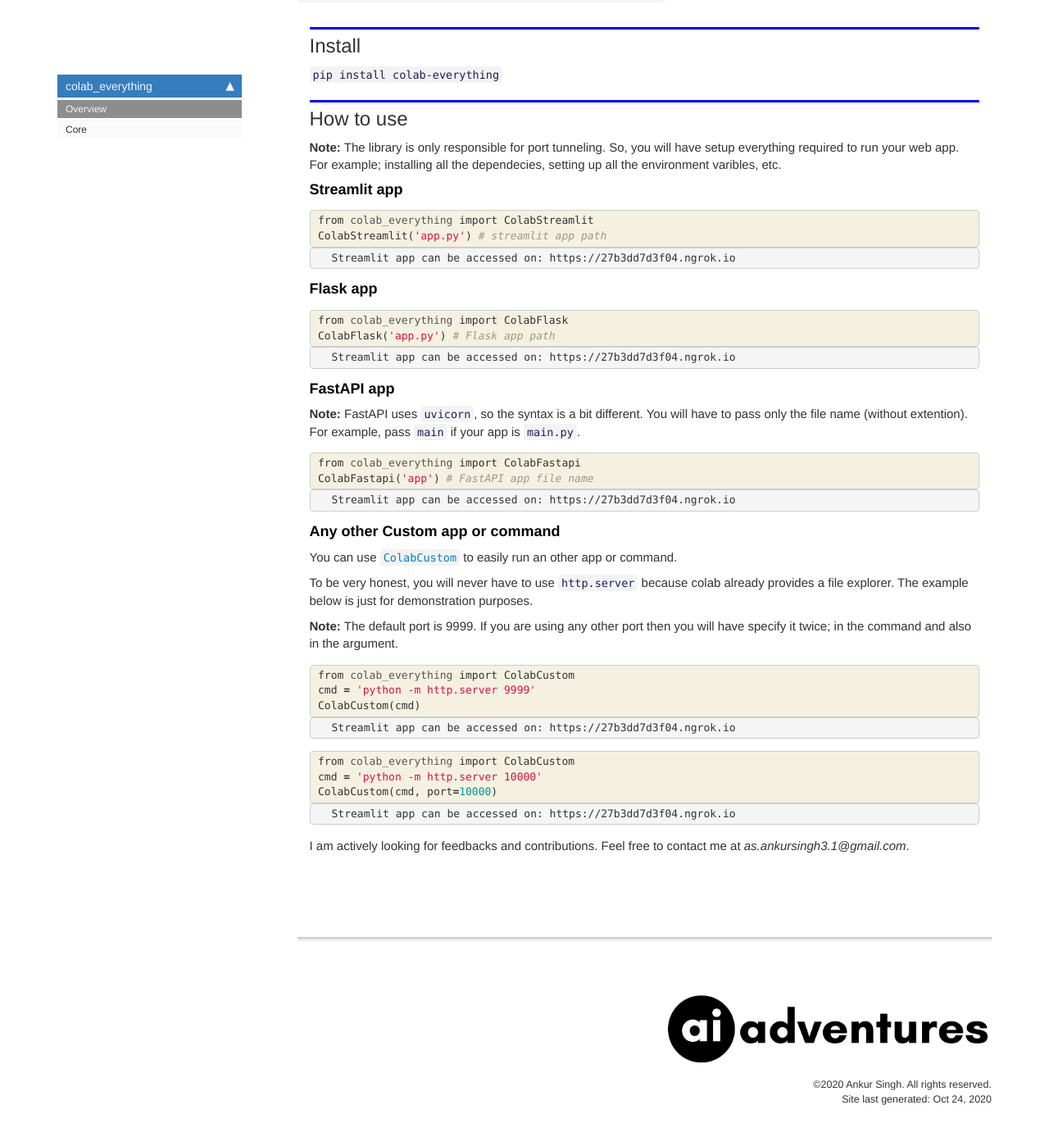
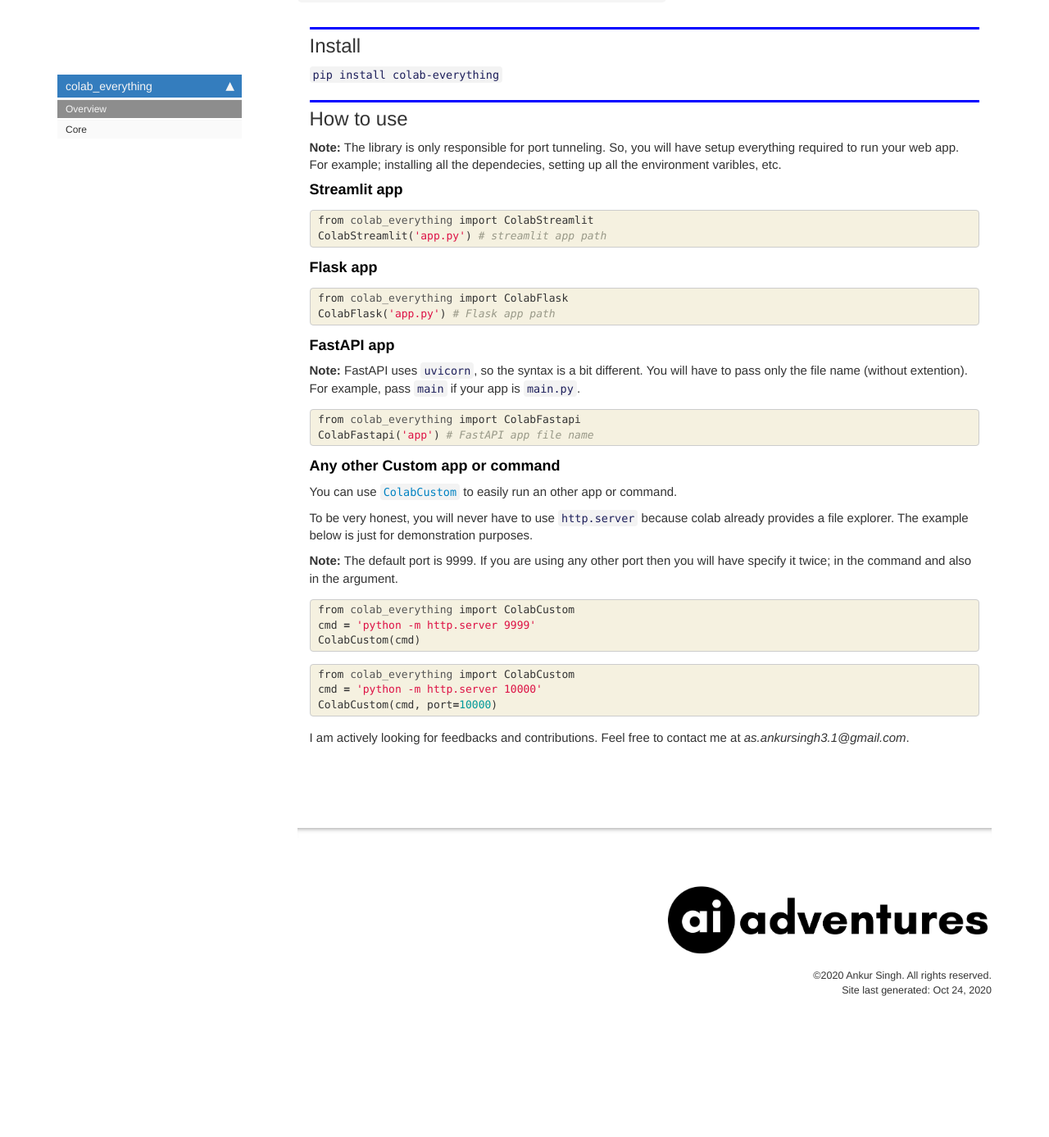
Before and after one commit to Ankur-singh/colab_everything, a Jekyll site: the page built from docs/index.html, in a window 1280 px wide and 1400 px high, scrolled down 379 px. Shown: the top 1387 px of the window at 82% size. Built offline with Jekyll 4.4.1, drawn with Linux system fonts in a browser that asks for light colours; nearby versions of some CDN libraries; comment, search, counter and statistics services are not loaded; after the commit the page ends 1647 px from its top, so only the background shows below that.

Commit message:
clear output

```diff
--- a/colab_everything/__init__.py
+++ b/colab_everything/__init__.py
@@ -1,2 +1,2 @@
-__version__ = "0.0.6"
+__version__ = "0.0.7"
 from .core import ColabStreamlit
--- a/colab_everything/core.py
+++ b/colab_everything/core.py
@@ -19,7 +19,7 @@
             public_url = tunnel.public_url
             ngrok.disconnect(public_url)
         url = ngrok.connect(port=self.port, **{"bind_tls": True}, return_ngrok_tunnel=True)
-        print(f'Streamlit app can be accessed on: {url.public_url}')
+        print(f'Web App can be accessed on: {url.public_url}')
 
 # Cell
 class ColabStreamlit(ColabBase):
--- a/docs/index.html
+++ b/docs/index.html
@@ -64,20 +64,6 @@
 </div>
 </div>
 
-<div class="output_wrapper">
-<div class="output">
-
-<div class="output_area">
-
-<div class="output_subarea output_stream output_stdout output_text">
-<pre>Streamlit app can be accessed on: https://27b3dd7d3f04.ngrok.io
-</pre>
-</div>
-</div>
-
-</div>
-</div>
-
 </div>
     {% endraw %}
 
@@ -99,20 +85,6 @@
 </pre></div>
 
     </div>
-</div>
-</div>
-
-<div class="output_wrapper">
-<div class="output">
-
-<div class="output_area">
-
-<div class="output_subarea output_stream output_stdout output_text">
-<pre>Streamlit app can be accessed on: https://27b3dd7d3f04.ngrok.io
-</pre>
-</div>
-</div>
-
 </div>
 </div>
 
@@ -138,20 +110,6 @@
 </pre></div>
 
     </div>
-</div>
-</div>
-
-<div class="output_wrapper">
-<div class="output">
-
-<div class="output_area">
-
-<div class="output_subarea output_stream output_stdout output_text">
-<pre>Streamlit app can be accessed on: https://27b3dd7d3f04.ngrok.io
-</pre>
-</div>
-</div>
-
 </div>
 </div>
 
@@ -183,20 +141,6 @@
 </div>
 </div>
 
-<div class="output_wrapper">
-<div class="output">
-
-<div class="output_area">
-
-<div class="output_subarea output_stream output_stdout output_text">
-<pre>Streamlit app can be accessed on: https://27b3dd7d3f04.ngrok.io
-</pre>
-</div>
-</div>
-
-</div>
-</div>
-
 </div>
     {% endraw %}
 
@@ -216,20 +160,6 @@
 </div>
 </div>
 
-<div class="output_wrapper">
-<div class="output">
-
-<div class="output_area">
-
-<div class="output_subarea output_stream output_stdout output_text">
-<pre>Streamlit app can be accessed on: https://27b3dd7d3f04.ngrok.io
-</pre>
-</div>
-</div>
-
-</div>
-</div>
-
 </div>
     {% endraw %}
 
```
Also changed, not shown: README.md, 3 other files.
